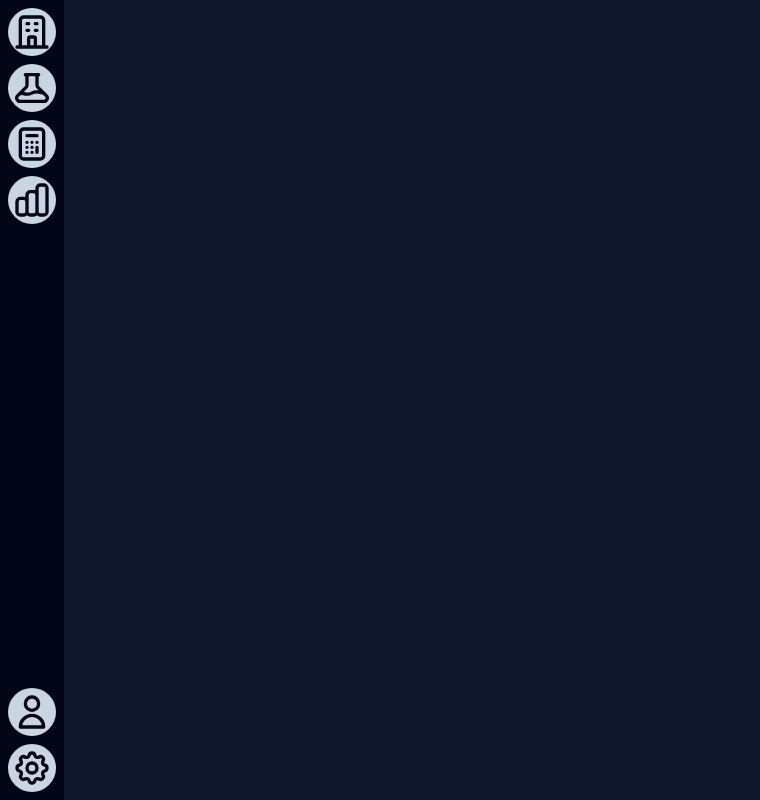
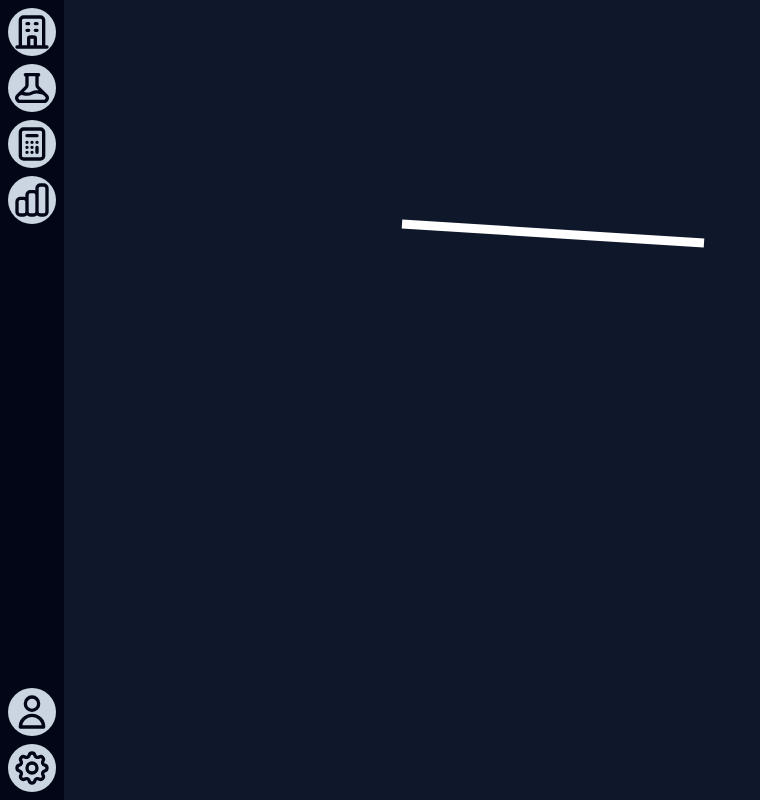
Before and after one commit to stasfr/LogisticGame, a Nuxt app: page / in a window 1280 px wide. Shown: the whole page, without its empty margins (0-760 px from the left). Built offline with nearby package versions, Linux system fonts and the light colour scheme.

Commit message:
basic line logic

```diff
--- a/components/Playground.vue
+++ b/components/Playground.vue
@@ -1,6 +1,6 @@
 <template>
   <div class="absolute inset-0 overflow-hidden bg-slate-900">
-    <Scene :sceneOptions="sceneOption" />
+    <Scene :sceneOptions="sceneOption" :lineOptions="lineOption" />
   </div>
 </template>
 
@@ -9,4 +9,5 @@ import { useSceneParamsStore } from '@/store/sceneParams';
 const state = useSceneParamsStore();
 
 const sceneOption = state.scene;
+const lineOption = state.sceneLines;
 </script>
--- a/components/Scene.vue
+++ b/components/Scene.vue
@@ -3,6 +3,7 @@
     class="l-0 t-0 min-w-3168 min-h-2712 absolute block h-full w-full select-none overflow-hidden bg-slate-900"
   >
     <Tab v-for="test in props.sceneOptions" :key="test.id" :options="test" />
+    <TabLine v-for="line in props.lineOptions" :key="line.id" :options="line" />
   </svg>
 </template>
 
@@ -11,6 +12,10 @@ const props = defineProps({
   sceneOptions: {
     type: Array,
     require: true
+  },
+  lineOptions: {
+    type: Array,
+    require: true
   }
 });
 </script>
--- /dev/null
+++ b/components/Tab/Line.vue
@@ -0,0 +1,21 @@
+<template>
+  <path
+    :d="params"
+    fill="none"
+    stroke="white"
+    stroke-miterlimit="10"
+    pointer-events="stroke"
+    stroke-width="9"
+  ></path>
+</template>
+
+<script setup>
+const props = defineProps({
+  options: {
+    type: Object,
+    require: true
+  }
+});
+
+const params = `M ${props.options.M[0]} ${props.options.M[1]} Q ${props.options.Q[0]} ${props.options.Q[1]} ${props.options.Q[2]} ${props.options.Q[3]} `;
+</script>
--- a/store/sceneParams.js
+++ b/store/sceneParams.js
@@ -2,7 +2,8 @@ import { defineStore } from 'pinia';
 
 const state = () => {
   return {
-    scene: []
+    scene: [],
+    sceneLines: [{ id: 1, M: [402, 224], Q: [553, 233.5, 704, 243] }]
   };
 };
 
```
